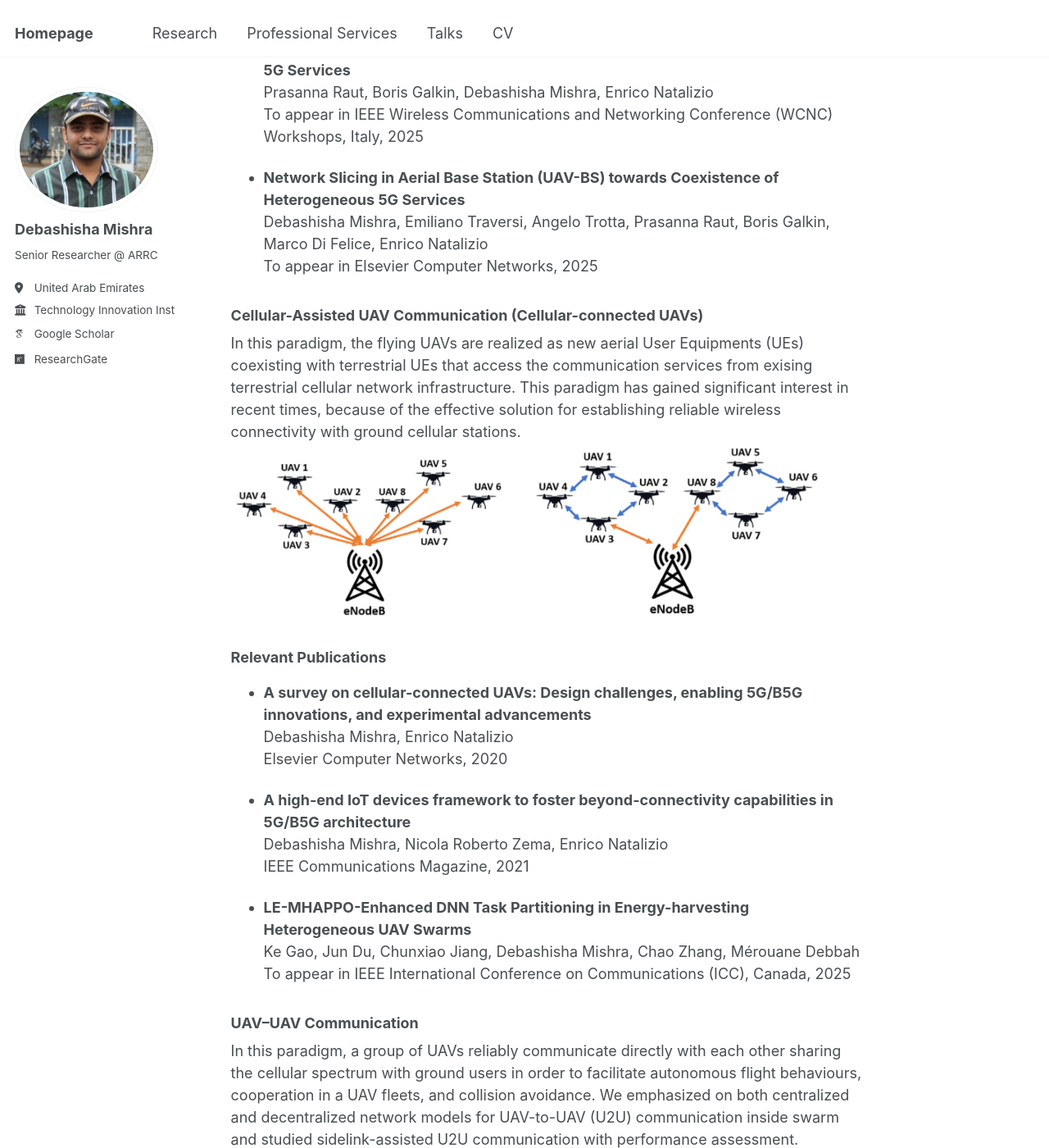
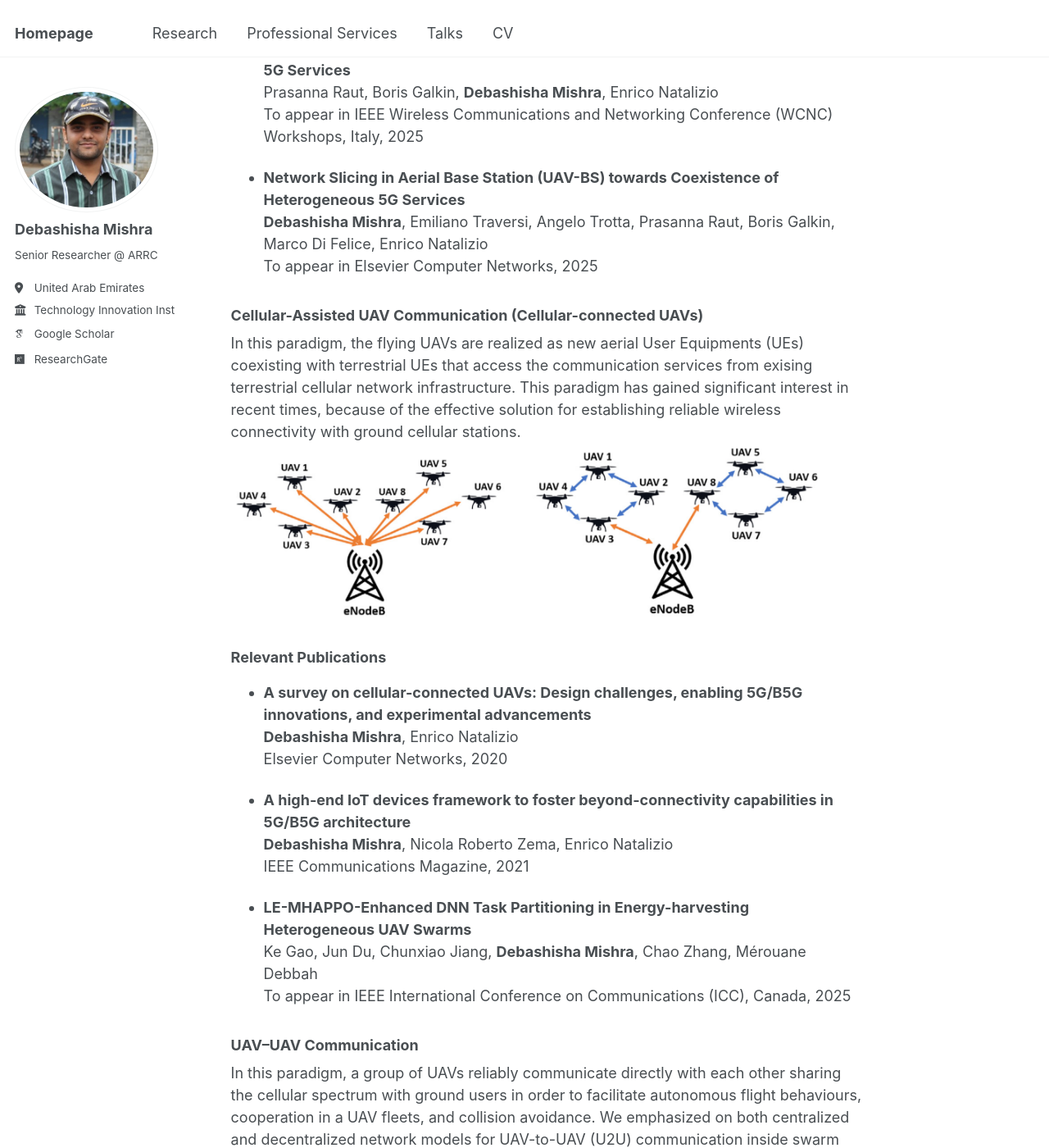
Before and after one commit to debashish216/debashish216.github.io, a Jekyll site: the page built from _research/1-uav-cellular-comm.md, in a window 1280 px wide and 1400 px high, scrolled down 1892 px. Shown: the whole window at 82% size. Built offline with Jekyll 4.4.1, drawn with Linux system fonts in a browser that asks for light colours; some web fonts are replaced; some of the changed text lies outside the part shown.

Commit message:
Initial commit

```diff
--- a/_research/1-uav-cellular-comm.md
+++ b/_research/1-uav-cellular-comm.md
@@ -27,15 +27,15 @@ In this paradigm, UAVs are realized as flying base stations, relays or localizat
 ### Relevant Publications
 
 * **Sky5G: Prototyping 5G Aerial Base Station (UAV-BS) for On-demand Connectivity from Sky**\
-Debashisha Mishra, Himank Gupta, Enrico Natalizio\
+**Debashisha Mishra**, Himank Gupta, Enrico Natalizio\
 IEEE Wireless Communications and Networking Conference (WCNC), 2024
 
 * **Reliability and Latency Analysis of UAV-Assisted Base Station With Differentiated 5G Services**\
-Prasanna Raut, Boris Galkin, Debashisha Mishra, Enrico Natalizio\
+Prasanna Raut, Boris Galkin, **Debashisha Mishra**, Enrico Natalizio\
 To appear in IEEE Wireless Communications and Networking Conference (WCNC) Workshops, Italy, 2025
 
 * **Network Slicing in Aerial Base Station (UAV-BS) towards Coexistence of Heterogeneous 5G Services**\
-Debashisha Mishra, Emiliano Traversi, Angelo Trotta, Prasanna Raut, Boris Galkin, Marco Di Felice, Enrico Natalizio\
+**Debashisha Mishra**, Emiliano Traversi, Angelo Trotta, Prasanna Raut, Boris Galkin, Marco Di Felice, Enrico Natalizio\
 To appear in Elsevier Computer Networks, 2025
 
 ### Cellular-Assisted UAV Communication (Cellular-connected UAVs)
@@ -45,15 +45,15 @@ In this paradigm, the flying UAVs are realized as new aerial User Equipments (UE
 ### Relevant Publications
 
 * **A survey on cellular-connected UAVs: Design challenges, enabling 5G/B5G innovations, and experimental advancements**\
-Debashisha Mishra, Enrico Natalizio\
+**Debashisha Mishra**, Enrico Natalizio\
 Elsevier Computer Networks, 2020
 
 * **A high-end IoT devices framework to foster beyond-connectivity capabilities in 5G/B5G architecture**\
-Debashisha Mishra, Nicola Roberto Zema, Enrico Natalizio\
+**Debashisha Mishra**, Nicola Roberto Zema, Enrico Natalizio\
 IEEE Communications Magazine, 2021
 
 * **LE-MHAPPO-Enhanced DNN Task Partitioning in Energy-harvesting Heterogeneous UAV Swarms**\
-Ke Gao, Jun Du, Chunxiao Jiang, Debashisha Mishra, Chao Zhang, Mérouane Debbah\
+Ke Gao, Jun Du, Chunxiao Jiang, **Debashisha Mishra**, Chao Zhang, Mérouane Debbah\
 To appear in IEEE International Conference on Communications (ICC), Canada, 2025
 
 ### UAV–UAV Communication
@@ -63,11 +63,11 @@ In this paradigm, a group of UAVs reliably communicate directly with each other
 ### Relevant Publications
 
 * **Cooperative Cellular UAV-to-Everything (C-U2X) communication based on 5G sidelink for UAV swarms**\
-Debashisha Mishra, Angelo Trotta, Emiliano Traversi, Marco Di Felice, Enrico Natalizio\
+**Debashisha Mishra**, Angelo Trotta, Emiliano Traversi, Marco Di Felice, Enrico Natalizio\
 Elsevier Computer Communications, 2022
 
 * **Performance analysis of multi-hop communication based on 5G sidelink for cooperative UAV swarms**\
-Debashisha Mishra, Angelo Trotta, Marco Di Felice, Enrico Natalizio\
+**Debashisha Mishra**, Angelo Trotta, Marco Di Felice, Enrico Natalizio\
 IEEE International Mediterranean Conference on Communications and Networking (MeditCom), 2021
 
 
@@ -79,9 +79,9 @@ This paradigm brings forward the notion of an integrated space-aerial-ground com
 ### Relevant Publications
 
 * **On the Role of Non-terrestrial Networks in 6G**\
-Debashisha Mishra, Evgenii Vinogradov, Enrico Natalizio\
+**Debashisha Mishra**, Evgenii Vinogradov, Enrico Natalizio\
 Book Chapter in Springer Nature Switzerland, 2024
 
 * **Drone networking in the 6G Era: A Technology Overview**\
-Debashisha Mishra, Anna Maria Vegni, Valeria Loscrí, Enrico Natalizio\
+**Debashisha Mishra**, Anna Maria Vegni, Valeria Loscrí, Enrico Natalizio\
 IEEE Communications Standards Magazine, 2021
```
Also changed, not shown: _pages/about.md (+5 -5 lines), _research/2-cran.md (+4 -4 lines).
